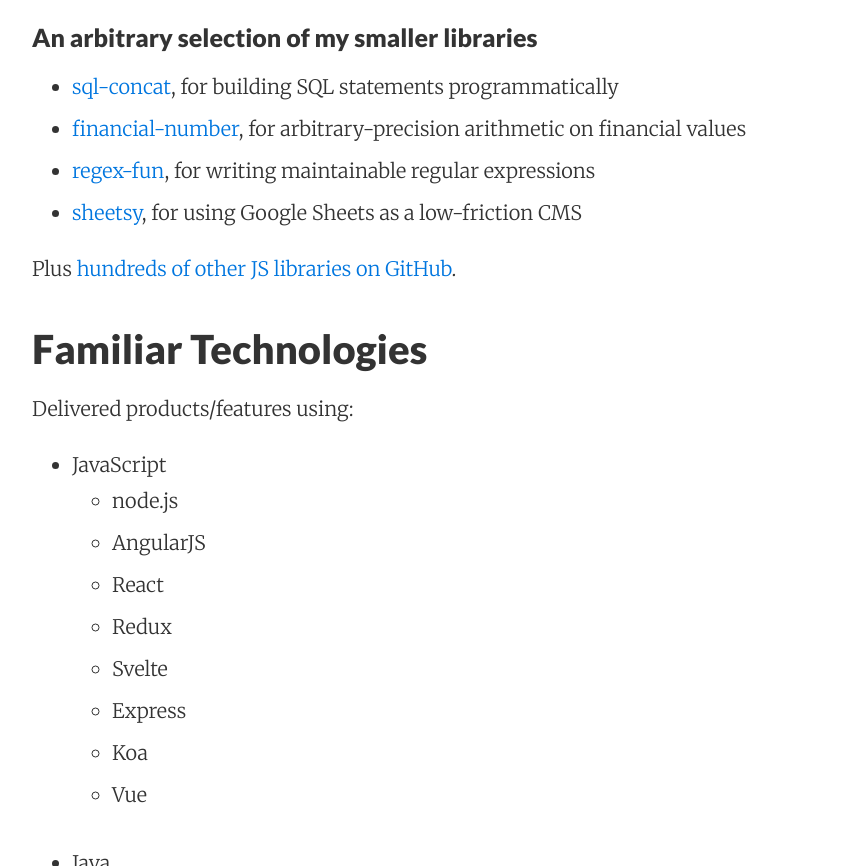
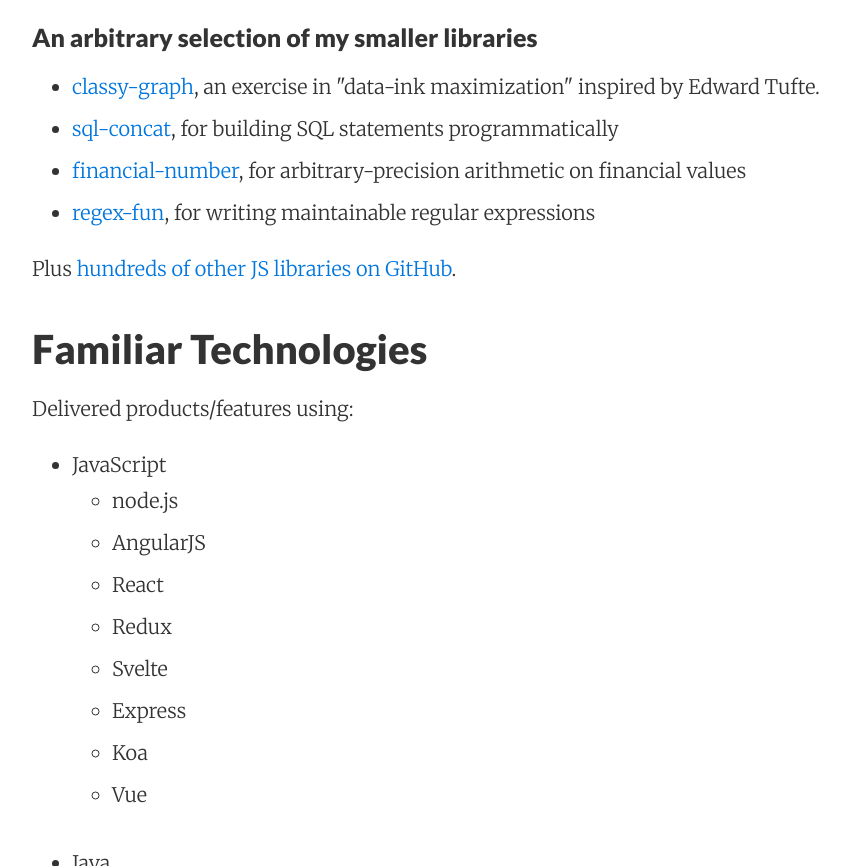
Before and after one commit to TehShrike/resume, a website: page index.html in a window 1280 px wide. Shown: the part 3127-3993 px from the top of the page, without its empty margins (188-1038 px from the left). Drawn offline with Linux system fonts and the light colour scheme.

Commit message:
remove sheetsy, add classy-graph

```diff
--- a/index.html
+++ b/index.html
@@ -78,10 +78,10 @@
 <div class="no-print">
 <h3>An arbitrary selection of my smaller libraries</h3>
 <ul>
+<li><a href="https://tehshrike.github.io/classy-graph/">classy-graph</a>, an exercise in &quot;data-ink maximization&quot; inspired by Edward Tufte.</li>
 <li><a href="https://github.com/TehShrike/sql-concat">sql-concat</a>, for building SQL statements programmatically</li>
 <li><a href="https://github.com/TehShrike/financial-number">financial-number</a>, for arbitrary-precision arithmetic on financial values</li>
 <li><a href="https://github.com/TehShrike/regex-fun">regex-fun</a>, for writing maintainable regular expressions</li>
-<li><a href="https://github.com/TehShrike/sheetsy">sheetsy</a>, for using Google Sheets as a low-friction CMS</li>
 </ul>
 </div>
 <p>Plus <a href="https://github.com/search?o=desc&amp;q=user%3ATehShrike&amp;s=stars&amp;type=Repositories">hundreds of other JS libraries on GitHub</a>.</p>
```
Also changed, not shown: readme.md.
